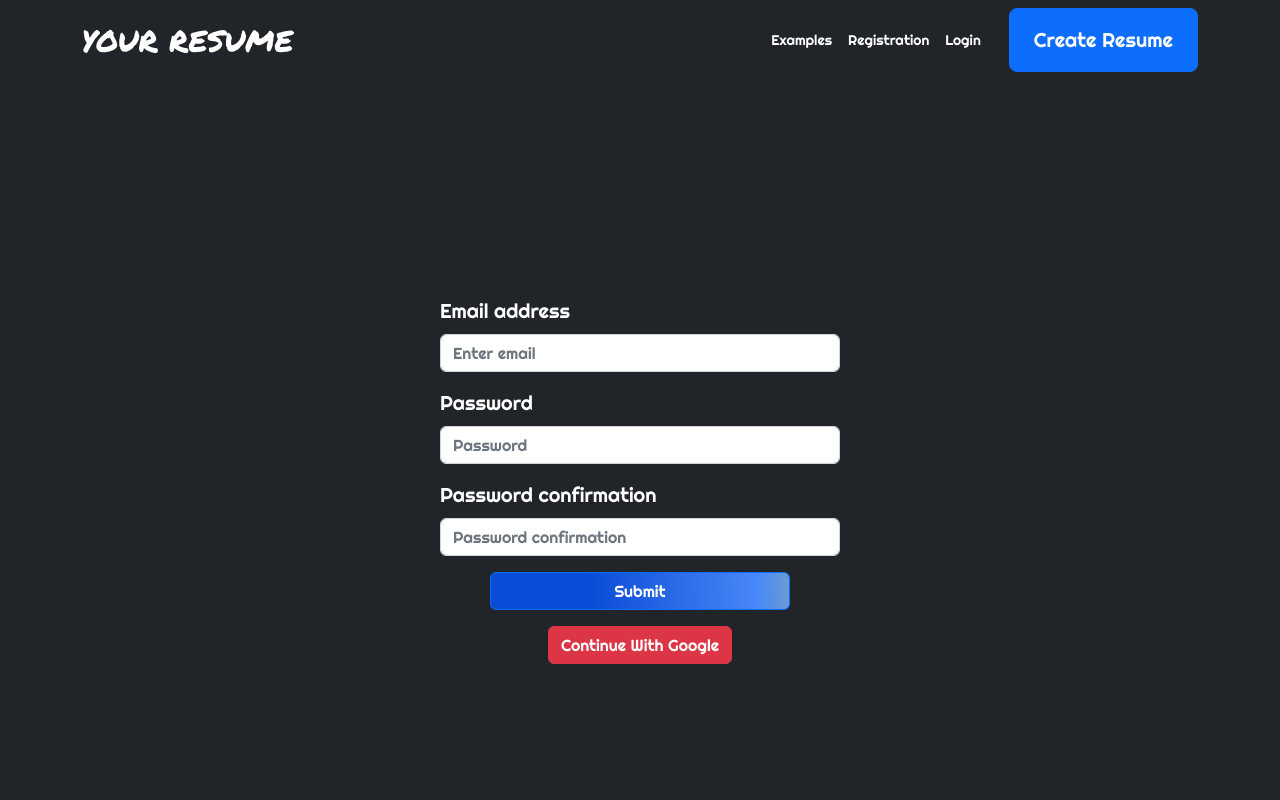
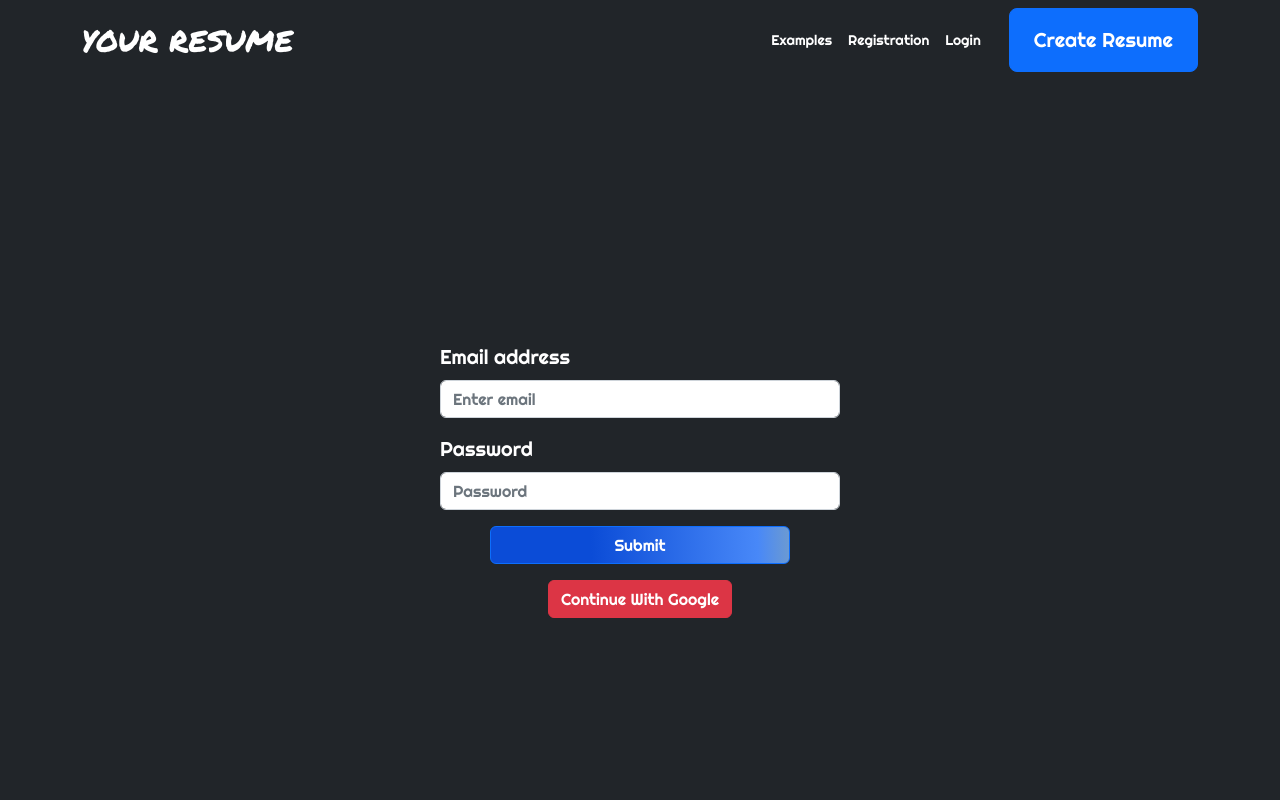
Before and after one commit to Daryna00/Resume, a React (Create React App) app in the folder resume_front/: page /registration in a window 1280 px wide. Shown: the top 800 px of the page. Built offline with nearby package versions, Linux system fonts and the light colour scheme; a web font is replaced by a local one.

Commit message:
fix login regist

```diff
--- a/resume_front/src/actions/auth.js
+++ b/resume_front/src/actions/auth.js
@@ -145,14 +145,14 @@ export const login = (email, password) => async dispatch => {
     }
 };
 
-export const signup = (first_name, last_name, email, password, re_password) => async dispatch => {
+export const signup = (email, password) => async dispatch => {
     const config = {
         headers: {
             'Content-Type': 'application/json'
         }
     };
 
-    const body = JSON.stringify({ first_name, last_name, email, password, re_password });
+    const body = JSON.stringify({ email, password });
 
     try {
         const res = await axios.post(`${REACT_APP_API_URL}/api/v1/auth/users/`, body, config);
--- a/resume_front/src/pages/Registr.js
+++ b/resume_front/src/pages/Registr.js
@@ -11,19 +11,18 @@ const Registr = ({ signup, isAuthenticated }) => {
     const [accountCreated, setAccountCreated] = useState(false);
     const [formData, setFormData] = useState({
         email: '',
-        password: '',
-        re_password: ''
+        password: ''
     });
 
-    const { email, password, re_password } = formData;
+    const { email, password} = formData;
 
     const onChange = e => setFormData({ ...formData, [e.target.name]: e.target.value });
 
     const onSubmit = e => {
         e.preventDefault();
 
-        if (password === re_password) {
-            signup( email, password, re_password);
+        if (password) {
+            signup( email, password);
             setAccountCreated(true);
         }
     };
@@ -55,10 +54,6 @@ const Registr = ({ signup, isAuthenticated }) => {
                 <Form.Label>Password</Form.Label>
                 <Form.Control type="password" placeholder="Password" name='password' value={password} onChange={e => onChange(e)} minLength='6' required/>
             </Form.Group>
-            <Form.Group className="mb-3" controlId="formBasicEmail">
-                <Form.Label>Password confirmation</Form.Label>
-                <Form.Control type="password" placeholder="Password confirmation" name='re_password' value={re_password} onChange={e => onChange(e)} minLength='6' required/>
-            </Form.Group>
             <Button variant="primary" className="button-submit" type="submit">
                 Submit
             </Button>
```
